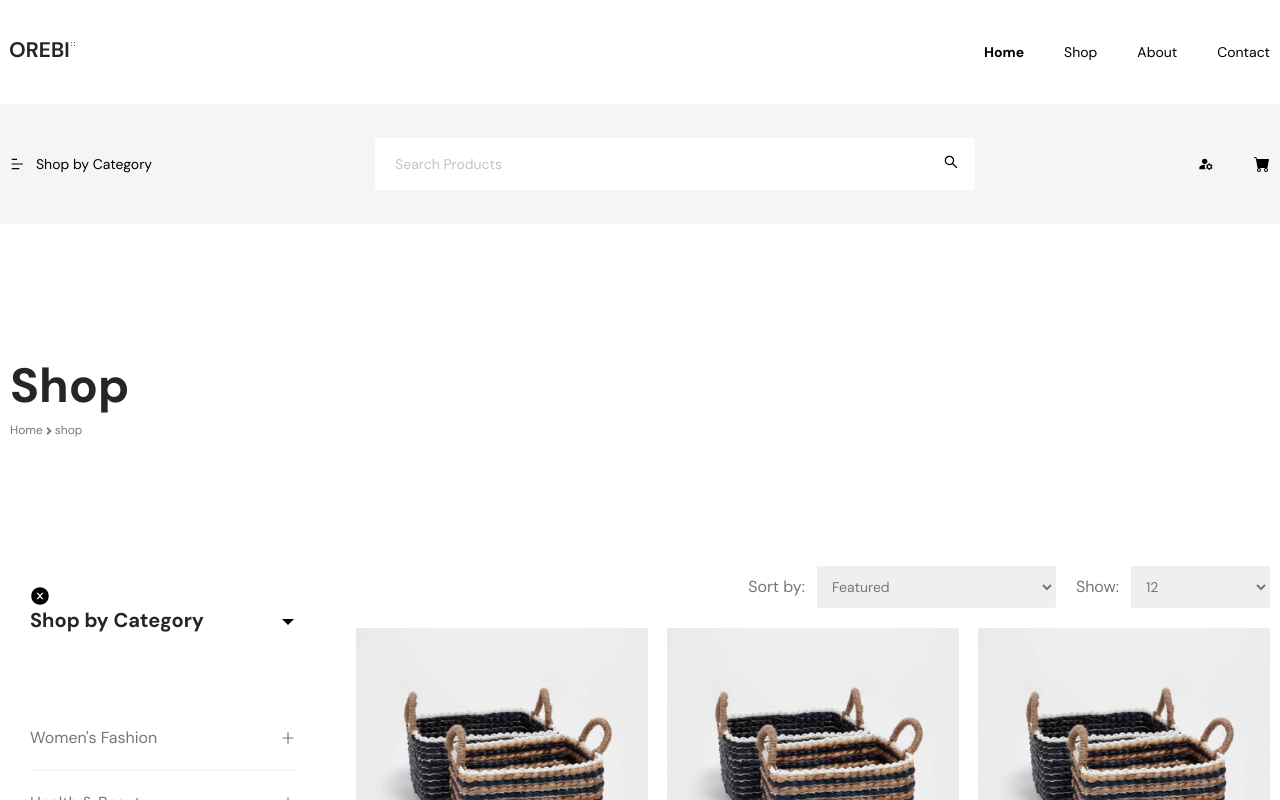
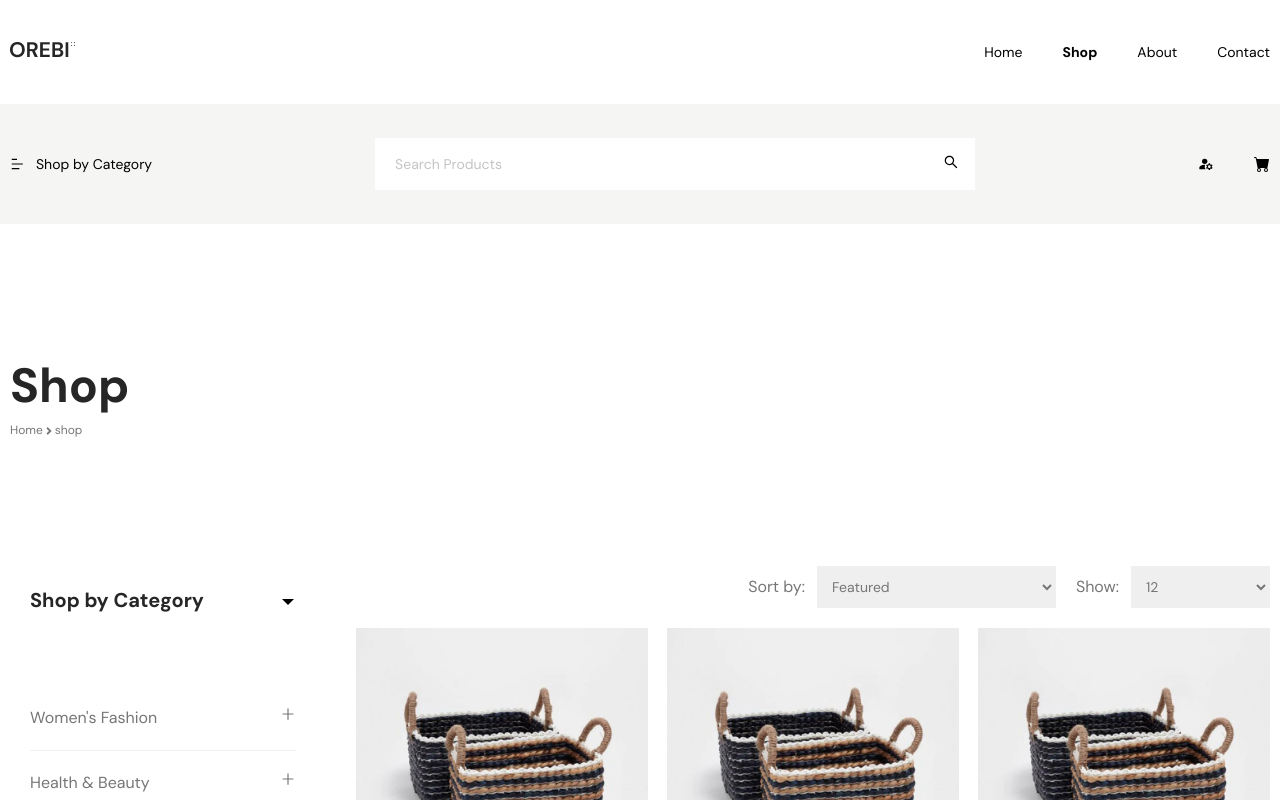
Before and after one commit to junaiyet/obeby, a React (Create React App) app: page /shop in a window 1280 px wide. Shown: the top 800 px of the page. Built offline with nearby package versions, Linux system fonts and the light colour scheme.

Commit message:
code update

```diff
--- a/public/index.html
+++ b/public/index.html
@@ -12,11 +12,13 @@
     <link rel="apple-touch-icon" href="%PUBLIC_URL%/logo192.png" />
 
     <link rel="manifest" href="%PUBLIC_URL%/manifest.json" />
-    <title>React App</title>
+    <title>Oreby</title>
     <link rel="preconnect" href="https://fonts.googleapis.com"><link rel="preconnect" href="https://fonts.gstatic.com" crossorigin><link href="https://fonts.googleapis.com/css2?family=DM+Sans:wght@400;500;700&display=swap" rel="stylesheet">
   </head>
   <body>
-    <noscript>You need to enable JavaScript to run this app.</noscript>
+    <noscript>
+      <!-- You need to enable JavaScript to run this app. -->
+    </noscript>
     <div id="root"></div>
 
   </body>
--- a/src/component/layout/LeftSidebarItem.js
+++ b/src/component/layout/LeftSidebarItem.js
@@ -1,24 +1,31 @@
 import React, { useState } from 'react'
 import {GoTriangleDown} from 'react-icons/go'
-import {AiOutlinePlus} from 'react-icons/ai'
+import {AiOutlineMinus, AiOutlinePlus} from 'react-icons/ai'
 const LeftSidebarItem = (props) => {
     let [drop,setDrop] = useState(props.subDropDown)
     let [show,setShow] = useState(false)
+    let [iconShow,setIconShow] = useState(false)
   return (
     <div className="">
     <div>
         {drop ?
     <div onClick={()=>setShow(!show)} className='flex items-center justify-between cursor-pointer border-b border-solid border-[#F0F0F0] py
     '>
-        <h4 className='font-dm font-normal text-base text-[#767676] cursor-pointer py-5'>
+        <h4 className='font-dm font-normal text-base text-[#767676] cursor-pointer py-5  flex justify-between w-full' onClick={()=>setIconShow(!iconShow)} >
       {props.color &&
         <span className='inline-block w-3 h-3 rounded-full  mr-2' style={{background:props.color}}></span>
       }
 
-        {props.title} </h4>
+        {props.title}
+
         {drop &&
-        <AiOutlinePlus className='text-[#767676]'/>
-    }
+          iconShow ?
+          <AiOutlineMinus className='text-[#767676]'/>
+          :
+          <AiOutlinePlus className='text-[#767676]'/>
+
+       }
+         </h4>
     </div>
         :
         <div  className='flex items-center justify-between cursor-pointer border-b border-solid border-[#F0F0F0] py
--- a/src/component/layout/ListItem.js
+++ b/src/component/layout/ListItem.js
@@ -1,10 +1,10 @@
 import React from 'react'
-import { Link, NavLink } from 'react-router-dom'
+import {  NavLink } from 'react-router-dom'
 
 function ListItem({itemname,className,href}) {
   return (
     <li className={className}>
-      <NavLink to={href}>{itemname}</NavLink></li>
+      <NavLink  to={href} className={className}>{itemname}</NavLink></li>
   )
 }
 
--- a/src/component/layout/Navber.js
+++ b/src/component/layout/Navber.js
@@ -35,7 +35,7 @@ function Navber() {
        {
          show &&
         <List className="lg:flex justify-end gap-x-10 mt-5 lg:mt-0">
-         <ListItem className="font-dm text-sm font-bold hover:font-bold cursor-pointer my-2.5 lg:my-0" href='/'  itemname="Home"/>
+         <ListItem className="font-dm text-sm font-normal hover:font-bold cursor-pointer my-2.5 lg:my-0" href='/'  itemname="Home"/>
          <ListItem className="font-dm text-sm font-normal hover:font-bold cursor-pointer my-2.5 lg:my-0" href='/shop' itemname="Shop"/>
          <ListItem className="font-dm text-sm font-normal hover:font-bold cursor-pointer my-2.5 lg:my-0" href="/about" itemname="About"/>
          <ListItem className="font-dm text-sm font-normal hover:font-bold cursor-pointer my-2.5 lg:my-0" href='/contact' itemname="Contact"/>
--- a/src/component/layout/SidebarContent.js
+++ b/src/component/layout/SidebarContent.js
@@ -53,7 +53,7 @@ const SidebarContent = ({dropDown,dropTitle,data}) => {
 
         </>
         }
-        {drop == false &&
+        {drop === false &&
             <>
           {data.map((item,index)=>(
             item.subcategory ? (
--- a/src/index.css
+++ b/src/index.css
@@ -1,3 +1,8 @@
 @tailwind base;
 @tailwind components;
 @tailwind utilities;
+
+.active{
+    color: black;
+    font-weight: bold;
+}
--- a/src/pages/Shope.js
+++ b/src/pages/Shope.js
@@ -17,7 +17,7 @@ const Shope = () => {
    }
    useEffect(()=>{
     function scrollWidth() {
-     if(window.innerWidth < 1024){
+     if(window.innerWidth < 667){
        setShow(false)
      }else(
        setShow(true)
@@ -36,9 +36,9 @@ const Shope = () => {
 
          <Flex className="flex gap-x-10 relative">
               {show &&
-            <div className="w-full sm:w-[25%] absolute top-0 left-0 bg-[#fcfcfc] sm:static sm:bg-[#fff] z-50 p-5">
+            <div className="w-full md:w-[25%] sm:w-[55%] absolute top-0 left-0 bg-[#fcfcfc] sm:static sm:bg-[#fff] z-50 p-5">
               <>
-              <AiFillCloseCircle onClick={()=>setShow(!show)}className='text-xl cursor-pointer'/>
+              <AiFillCloseCircle onClick={()=>setShow(!show)}className='text-xl cursor-pointer sm:hidden block '/>
               <LeftSidebar/>
               </>
             </div>
```
